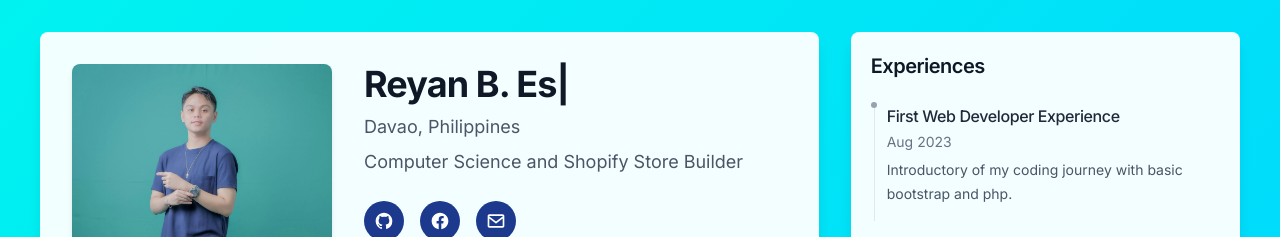
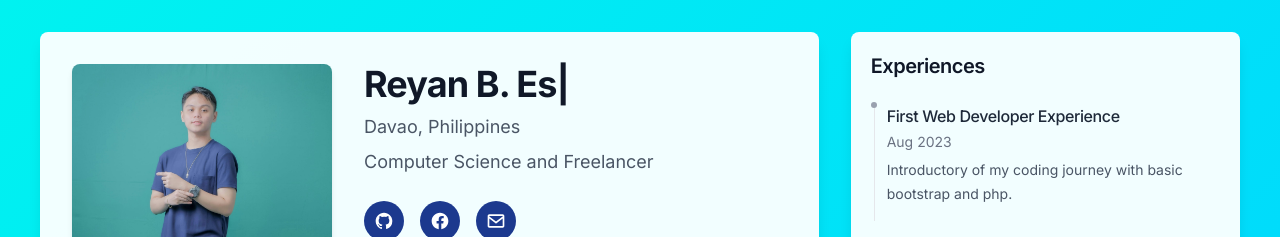
Before and after one commit to LowAPMnoGFdev/Reyan-s-Portfolio, a React (Vite) app in the folder portfolio-project/: page / in a window 1280 px wide. Shown: the top 237 px of the page. Built offline with nearby package versions, Linux system fonts and the light colour scheme.

Commit message:
Latest Commit(Working!!!!!)6/12/25

```diff
--- a/portfolio-project/src/components/Profile.jsx
+++ b/portfolio-project/src/components/Profile.jsx
@@ -60,7 +60,7 @@ const ProfileInfo = () => {
         Davao, Philippines
       </p>
       <p className="text-lg text-gray-600 font-medium">
-        Computer Science and Shopify Store Builder
+        Computer Science and Freelancer
       </p>
     </>
   )
```
